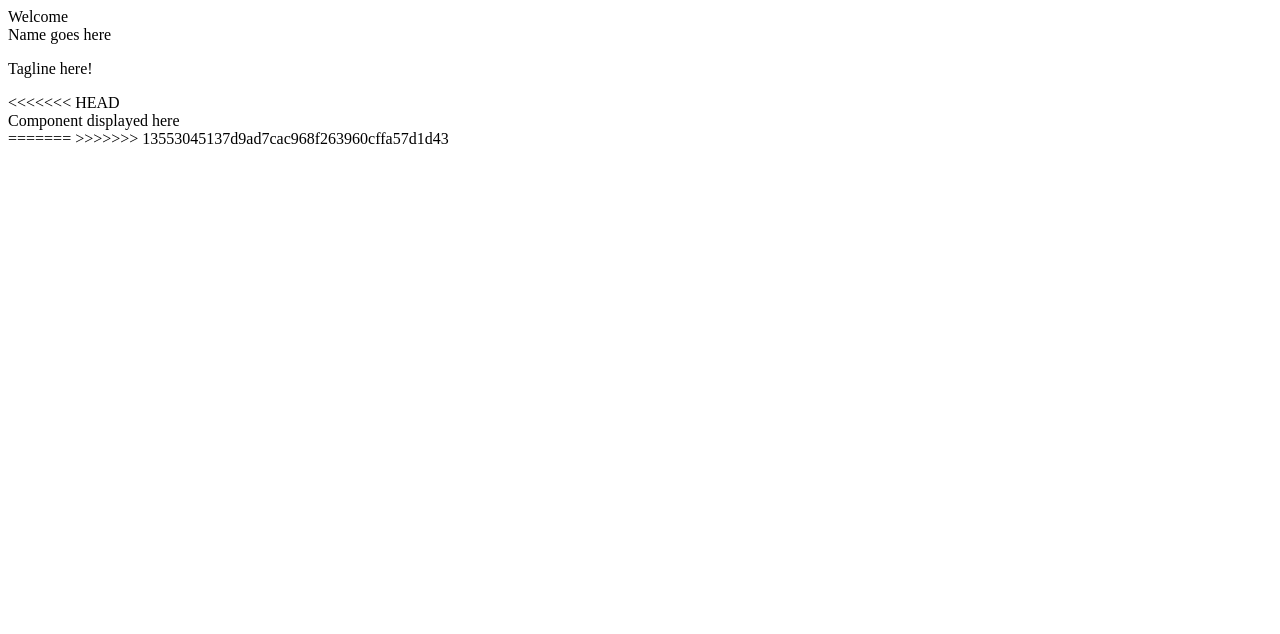
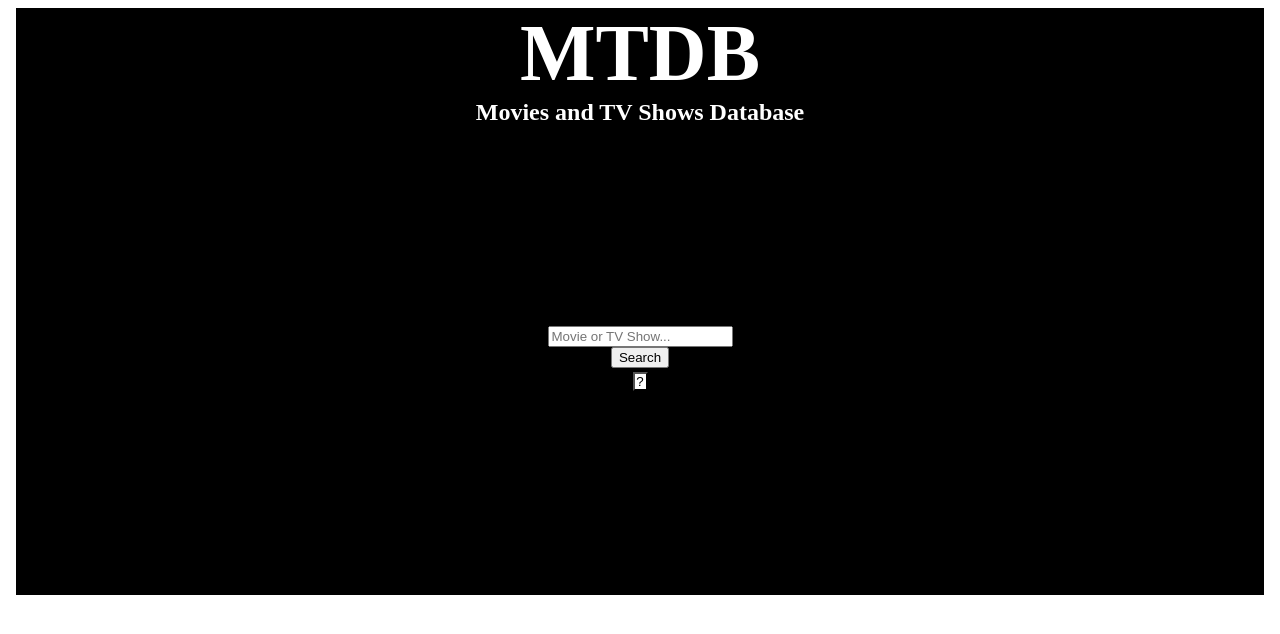
Before and after one commit to kschuljak/TV-Show-Web-App, an Angular app: page / in a window 1280 px wide. Shown: the top 634 px of the page. Built offline with nearby package versions, Linux system fonts and the light colour scheme.

Commit message:
Inserted search bar and question mark element and did some styling on the elements

```diff
--- a/src/app/app.component.css
+++ b/src/app/app.component.css
@@ -0,0 +1,71 @@
+* {
+    box-sizing: border-box;
+  }
+
+  body {
+      background-color: black;
+  }
+
+  h1 {
+    text-align: center;
+    color: #FFF;
+    font-size: 80px;
+    margin: 0;
+    padding: 0;
+  }
+
+  h2 {
+    text-align: center;
+    color: #FFF;
+    margin: 0;
+    padding: 0;
+  }
+
+  .flex-container {
+    box-sizing: border-box;
+    display: flex;
+    flex-direction: column;
+    margin: auto;
+    padding: 200px;
+    justify-content: center;
+    align-items: center;
+  }
+
+  #form {
+      text-align: center;
+  }
+
+  .button {
+         background-color:rgb(255, 255, 255);
+         color: black;
+         padding: 16px 32px;
+         display:inline-block;
+         margin:4px 2px;
+         -webkit-transition-duration: 0.4s; /* Safari */
+       transition-duration: 0.4s;
+  }
+
+  #button1 {
+      background-color:rgb(255, 255, 255);
+         color: black;
+      width: 40px;
+      justify-content: center;
+      padding: 0px;
+      width: 15px;
+  }
+
+
+  /********** Large devices only **********/
+  @media (min-width: 1200px){}
+
+  .flex-container {
+    width: 50%;
+  }
+
+
+  /********** Medium devices only **********/
+  @media (min-width:992px) and (max-width: 1199px) {}
+
+
+  /********** Small devices only **********/
+  @media (min-width: 768px) and (max-width: 991px) {}
--- a/src/app/app.component.html
+++ b/src/app/app.component.html
@@ -1,22 +1,30 @@
-<!-- Toolbar -->
-<div class="toolbar" role="banner">
-  <div class="spacer"></div>
-  <span>Welcome</span>
-  <div class="spacer"></div>
-</div>
+<!DOCTYPE html>
+<html>
 
-<div class="content" role="main">
-  <div class="card hightlight-card">
-    Name goes here
-  </div>
-  <p>Tagline here!</p>
-<<<<<<< HEAD
+<head>
 
-  <!-- Jessica's component goes here -->
-  <div class="card-container">
-    Component displayed here
-  </div>
+  <meta charset="utf-8">
 
-=======
->>>>>>> 13553045137d9ad7cac968f263960cffa57d1d43
-</div>
+  <title>MTDB: Ratings and Reviews About the Best Movies and TV Shows!</title>
+
+</head>
+
+<body>
+
+  <h1>MTDB</h1>
+  <h2>Movies and TV Shows Database</h2>
+
+  <div class="flex-container">
+      <form id="form" role="search">
+      <input type="search" id="query" name="q"
+       placeholder="Movie or TV Show..."
+       aria-label="Search through site content">
+      <button>Search</button>
+      </form>
+
+      <button class="button" id= "button1" onclick="displayInformation()">?</button>
+  </div> <!-- ends flex-container -->
+
+ </body>
+
+</html>
```
